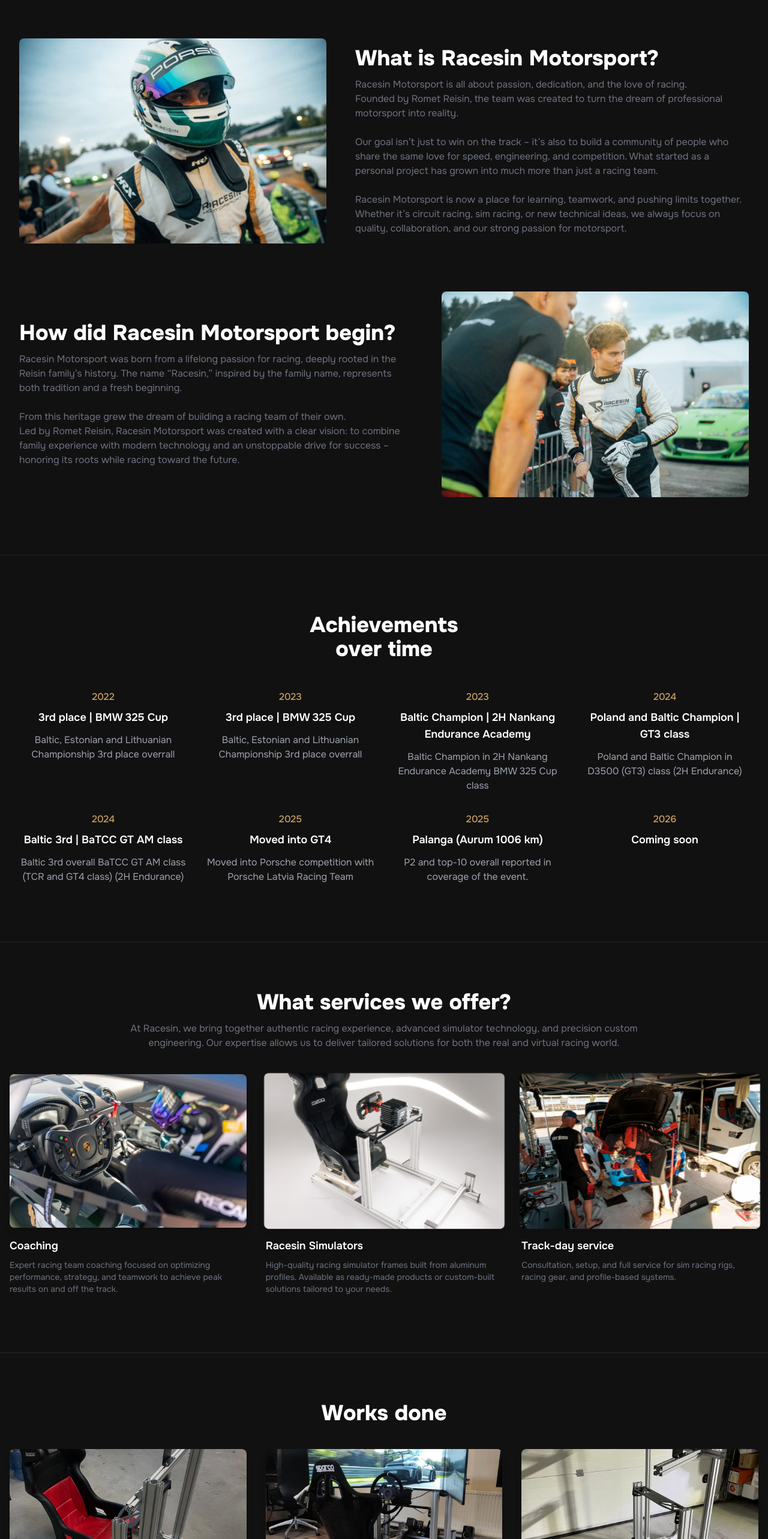
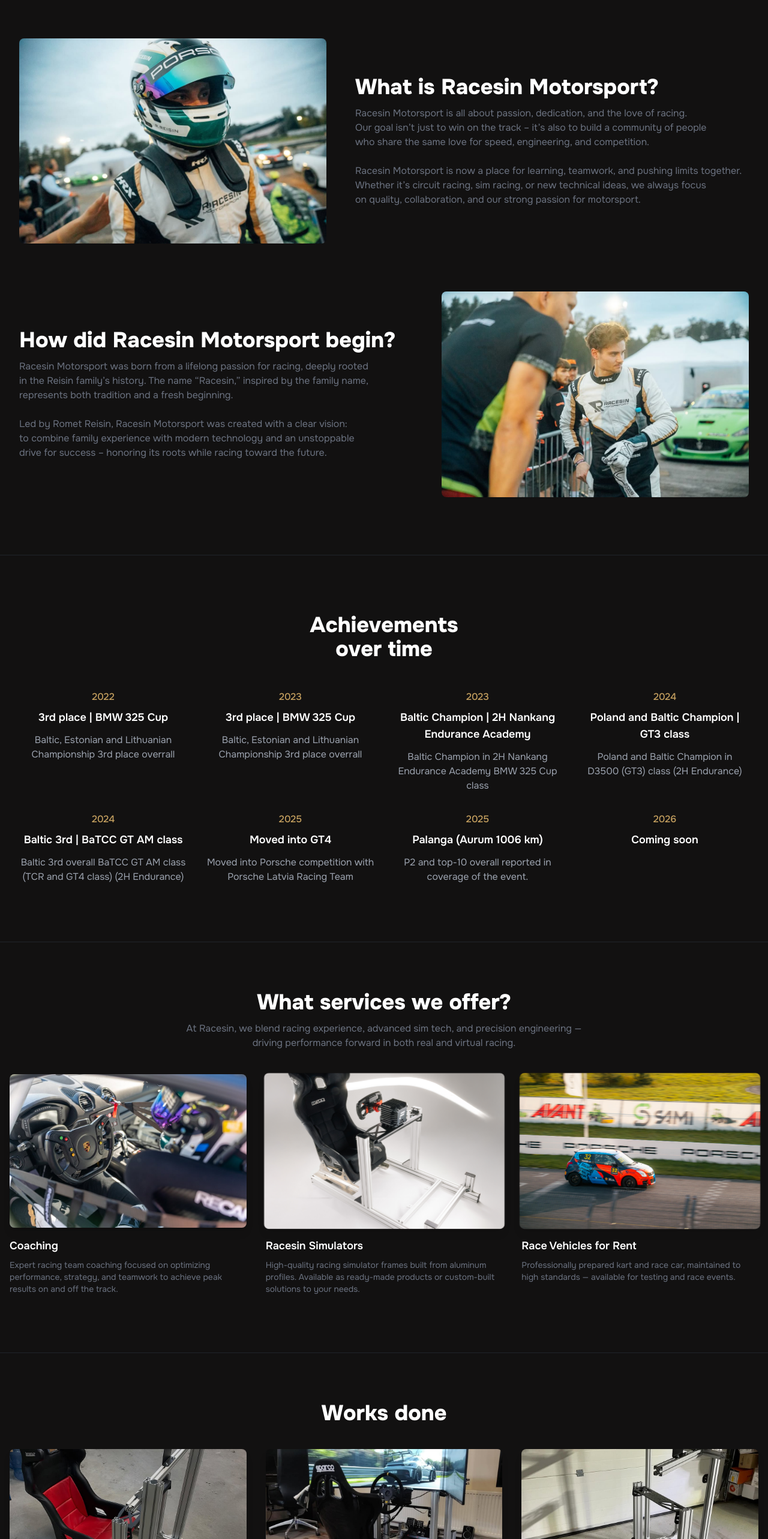
Before and after one commit to meldoesdev00/racesin, a Next.js app: page / in a window 1280 px wide. Shown: the part 800-3366 px from the top of the page at 60% size. Built offline with nearby package versions, Linux system fonts and the light colour scheme.

Commit message:
text updates

```diff
--- a/components/ui/About/index.jsx
+++ b/components/ui/About/index.jsx
@@ -23,12 +23,13 @@
                         </h2>
                         <p className="mt-3 text-gray-500">
                             Racesin Motorsport is all about passion, dedication, and the love of racing. <br />
-                            Founded by Romet Reisin, the team was created to turn the dream of professional motorsport into reality. <br /> <br />
-                            Our goal isn’t just to win on the track – it’s also to build a community of people who share the same love for speed, engineering, and competition.
-
-                            What started as a personal project has grown into much more than just a racing team. <br /> <br />
+                            Our goal isn’t just to win on the track – it’s also to build a community of people <br />
+                            who share the same love for speed, engineering, and competition.
+                            <br />
+                            <br />
                             Racesin Motorsport is now a place for learning, teamwork, and pushing limits together.
-                            Whether it’s circuit racing, sim racing, or new technical ideas, we always focus on quality, collaboration, and our strong passion for motorsport.
+                            Whether it’s circuit racing, sim racing, or new technical ideas, we always focus <br />
+                            on quality, collaboration, and our strong passion for motorsport.
                         </p>
                     </div>
                 </div>
--- a/components/ui/CTA2/index.jsx
+++ b/components/ui/CTA2/index.jsx
@@ -20,9 +20,12 @@
                             How did Racesin Motorsport begin?
                         </h2>
                         <p className="mt-3 text-gray-500">
-                            Racesin Motorsport was born from a lifelong passion for racing, deeply rooted in the Reisin family’s history. The name “Racesin,” inspired by the family name, represents both tradition and a fresh beginning. <br /> <br />
-                            From this heritage grew the dream of building a racing team of their own. <br />
-                            Led by Romet Reisin, Racesin Motorsport was created with a clear vision: to combine family experience with modern technology and an unstoppable drive for success – honoring its roots while racing toward the future.
+                            Racesin Motorsport was born from a lifelong passion for racing, deeply rooted <br />
+                            in the Reisin family’s history. The name “Racesin,” inspired by the family name, represents both tradition and a fresh beginning. <br /> <br />
+
+                            Led by Romet Reisin, Racesin Motorsport was created with a clear vision: <br />
+                            to combine family experience with modern technology and an unstoppable <br />
+                            drive for success – honoring its roots while racing toward the future.
                          </p>
                     </div>
                 </div>
--- a/components/ui/Contact/index.jsx
+++ b/components/ui/Contact/index.jsx
@@ -70,6 +70,7 @@
       {/* Centered container */}
       <div className="max-w-screen-2xl mx-auto px-6 lg:px-8">
         <div className="mx-auto flex flex-col lg:flex-row items-start justify-center gap-12 lg:gap-60">
+
           {/* LEFT SIDE — Get in touch */}
           <div className="max-w-md">
             <h2 className="text-white text-4xl font-extrabold">Get in touch</h2>
@@ -88,6 +89,18 @@
                 <p className="text-gray-300">romet@racesin.com</p>
               </li>
             </ul>
+
+              {/*  OUR PARTNERS SECTION*/}
+              <div className="mt-12">
+                <h3 className="text-white text-2xl font-extrabold mb-4">Our Partners</h3>
+                <div className="flex items-center overflow-visible">
+                  <img
+                    src="/logos/logos.svg"
+                    alt="Our partners"
+                    className="w-[200%] max-w-none h-auto"
+                  />
+                </div>
+              </div>
           </div>
 
           {/* RIGHT SIDE — Contact Form */}
--- a/components/ui/Services/index.jsx
+++ b/components/ui/Services/index.jsx
@@ -4,7 +4,7 @@
 import SectionWrapper from "../../SectionWrapper";
 import service1 from "/public/pictures/coaching2.jpg";
 import service2 from "/public/pictures/simulator.jpg";
-import service6 from "/public/pictures/pic2.jpg";
+import service6 from "/public/pictures/Car2.jpg";
 import carImage from "/public/pictures/rendikas_car.png";
 import kartImage from "/public/pictures/rendikas_kart.png";
 
@@ -32,14 +32,14 @@
     {
       image: service2,
       title: "Racesin Simulators",
-      desc: "High-quality racing simulator frames built from aluminum profiles. Available as ready-made products or custom-built solutions tailored to your needs.",
+      desc: "High-quality racing simulator frames built from aluminum profiles. Available as ready-made products or custom-built solutions to your needs.",
       action: "products",
       pulse: true,
     },
     {
       image: service6,
-      title: "Track-day service",
-      desc: "Consultation, setup, and full service for sim racing rigs, racing gear, and profile-based systems.",
+      title: "Race Vehicles for Rent",
+      desc: "Professionally prepared kart and race car, maintained to high standards — available for testing and race events.",
       action: "overlay",
       pulse: true,
     },
@@ -73,10 +73,8 @@
               What services we offer?
             </h2>
             <p className="mt-3 text-gray-500">
-              At Racesin, we bring together authentic racing experience,
-              advanced simulator technology, and precision custom engineering.
-              Our expertise allows us to deliver tailored solutions for both the
-              real and virtual racing world.
+            At Racesin, we blend racing experience, advanced sim tech,
+            and precision engineering — <br />driving performance forward in both real and virtual racing.
             </p>
           </div>
 
@@ -161,7 +159,7 @@
                 />
               </div>
               <p className="mt-3 sm:mt-4 text-sm sm:text-base md:text-lg font-semibold tracking-wide">
-                Race Car
+                Suzuki Swift V1600
               </p>
             </div>
 
@@ -181,7 +179,7 @@
                 />
               </div>
               <p className="mt-3 sm:mt-4 text-sm sm:text-base md:text-lg font-semibold tracking-wide">
-                Kart
+                Rotax DD2 – Tony Kart
               </p>
             </div>
           </div>
--- a/pages/rental/race-car.jsx
+++ b/pages/rental/race-car.jsx
@@ -16,7 +16,7 @@
   const [hovering, setHovering] = useState(false);
 
   const images = [Car1, Car2];
-  const productName = "Suzuki Swift V1600 – Race Car";
+  const productName = "Suzuki Swift V1600";
 
   useEffect(() => {
     const interval = setInterval(() => {
```
Also changed, not shown: public/logos/logos.svg (added).
